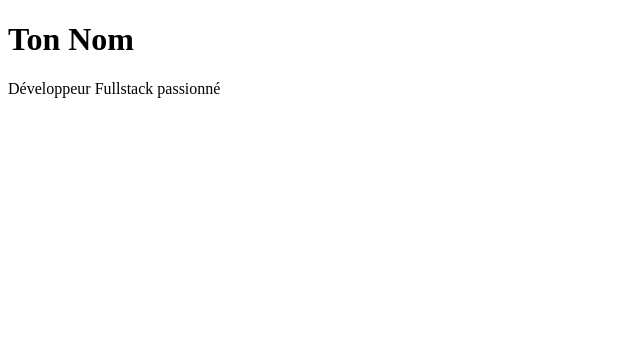
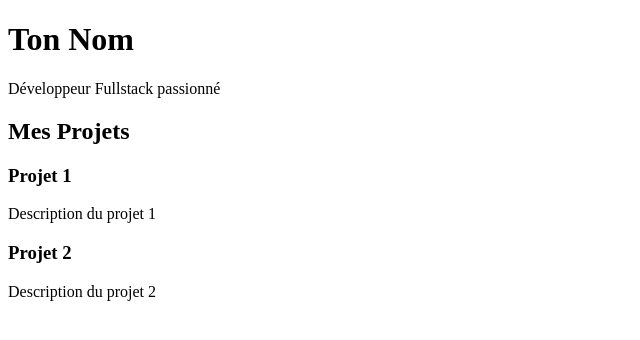
Before and after one commit to Nantenaina-Maminirina-Ranaivosoa/mini-portfolio-Html-CSs-Js, a plain HTML site: page index.html in a window 1280 px wide. Shown: the whole page, without its empty margins (0-640 px from the left). Drawn offline with Linux system fonts and the light colour scheme.

Commit message:
add section projet

```diff
--- a/index.html
+++ b/index.html
@@ -1,15 +1,28 @@
 <!DOCTYPE html>
 <html lang="en">
   <head>
-    <meta charset="UTF-8">
-    <meta name="viewport" content="width=device-width, initial-scale=1.0">
+    <meta charset="UTF-8" />
+    <meta name="viewport" content="width=device-width, initial-scale=1.0" />
     <title>Mon Portfolio</title>
   </head>
   <body>
-
     <header>
       <h1>Ton Nom</h1>
       <p>Développeur Fullstack passionné</p>
     </header>
+
+    <section id="projets">
+      <h2>Mes Projets</h2>
+      <div class="projets-container">
+        <div class="projet">
+          <h3>Projet 1</h3>
+          <p>Description du projet 1</p>
+        </div>
+        <div class="projet">
+          <h3>Projet 2</h3>
+          <p>Description du projet 2</p>
+        </div>
+      </div>
+    </section>
   </body>
 </html>
```
Lines whose indentation alone changed are shown as unchanged.
